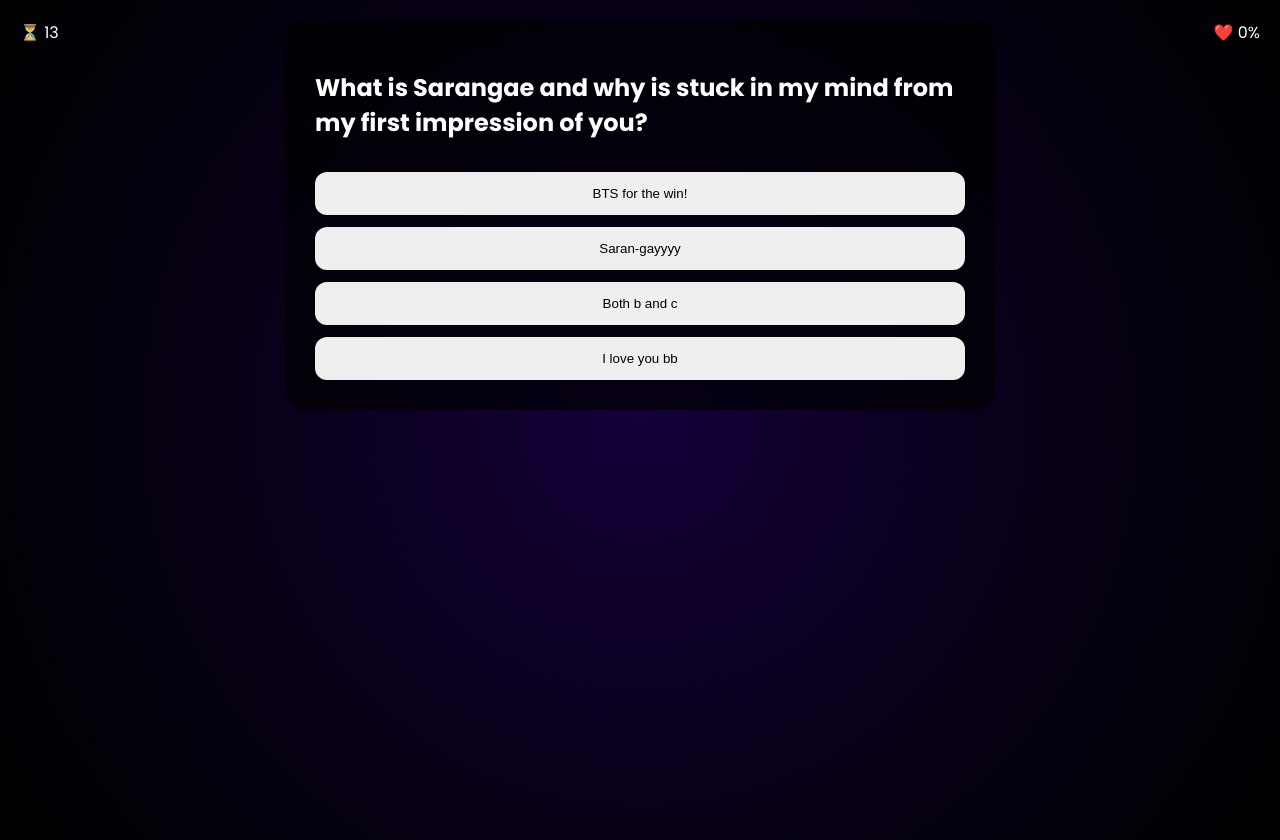
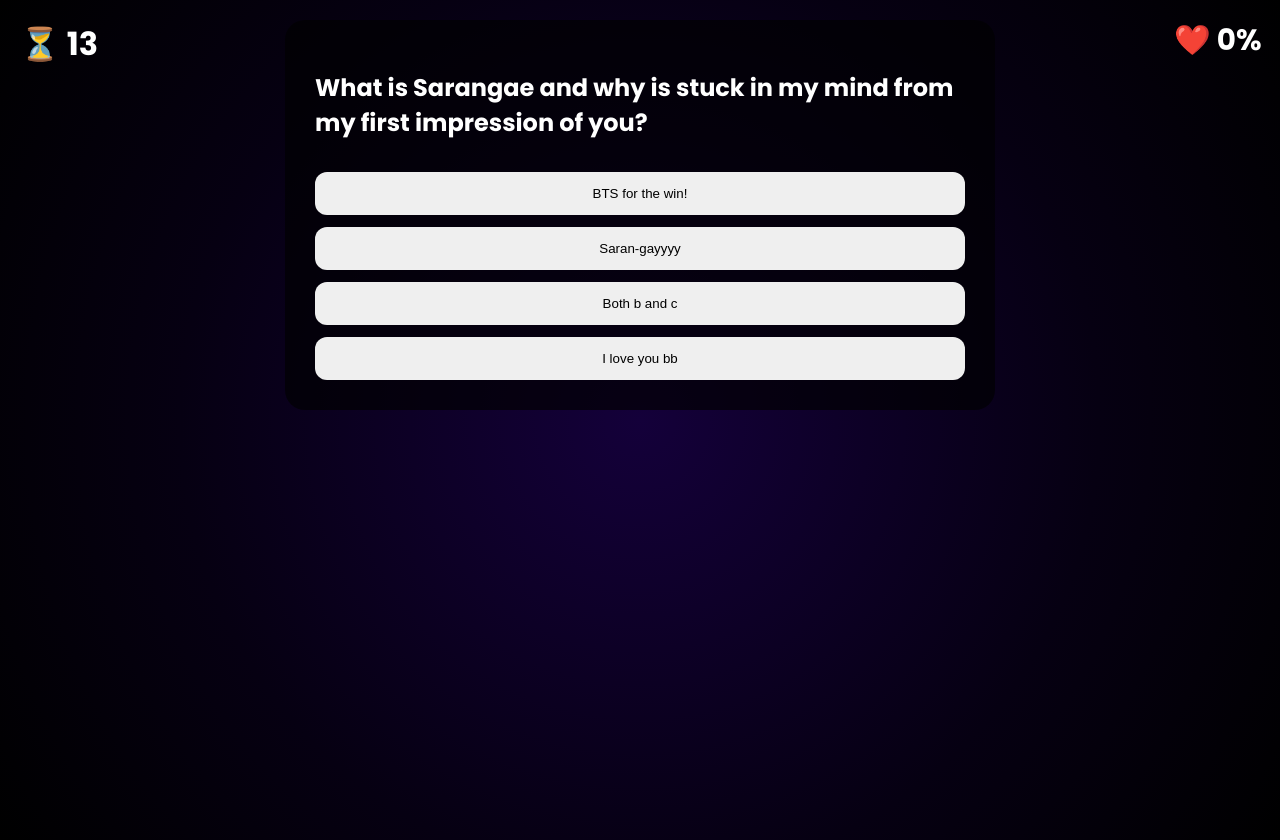
Before and after one commit to Artemis808/kaun-banega-valentine, a React (Vite) app: page / in a window 1280 px wide. Both pictures are taken after a click on the button "Enter The Experience ❤️". Built offline with nearby package versions, Linux system fonts and the light colour scheme.

Commit message:
Update App.jsx

```diff
--- a/src/App.jsx
+++ b/src/App.jsx
@@ -16,8 +16,7 @@ const questions = [
     image: "/kbv-images/1.jpg",
   },
   {
-    question:
-      "What was technically the first meal you made for me?",
+    question: "What was technically the first meal you made for me?",
     options: [
       "You is a snacc",
       "Bheja fryyy",
@@ -69,8 +68,9 @@ export default function App() {
   const [revealed, setRevealed] = useState(false);
   const [timer, setTimer] = useState(15);
   const [hearts, setHearts] = useState(0);
+  const [displayHearts, setDisplayHearts] = useState(0);
+  const [selected, setSelected] = useState(null);
   const [runaway, setRunaway] = useState({ x: 0, y: 0, scale: 1 });
-  const [selected, setSelected] = useState(null);
 
   const openingAudio = useRef(null);
   const questionAudio = useRef(null);
@@ -94,6 +94,23 @@ export default function App() {
     questionAudio.current.loop = true;
   }, []);
 
+  // LOVE METER SMOOTH COUNT
+  useEffect(() => {
+    if (displayHearts === hearts) return;
+
+    const interval = setInterval(() => {
+      setDisplayHearts((prev) => {
+        if (prev >= hearts) {
+          clearInterval(interval);
+          return hearts;
+        }
+        return prev + 1;
+      });
+    }, 18);
+
+    return () => clearInterval(interval);
+  }, [hearts]);
+
   // TIMER
   useEffect(() => {
     if (!started || revealed) return;
@@ -114,14 +131,20 @@ export default function App() {
     return () => clearInterval(interval);
   }, [qIndex, started, revealed]);
 
-  const startGame = () => {
-    openingAudio.current.volume = 0.5;
-    questionAudio.current.volume = 0.35;
+  const startGame = async () => {
+    try {
+      openingAudio.current.volume = 0.6;
+      await openingAudio.current.play();
 
-    openingAudio.current.play();
-    questionAudio.current.play();
+      setTimeout(() => {
+        questionAudio.current.volume = 0.35;
+        questionAudio.current.play();
+      }, 2500);
 
-    setStarted(true);
+      setStarted(true);
+    } catch {
+      setStarted(true);
+    }
   };
 
   const selectAnswer = (i) => {
@@ -133,6 +156,12 @@ export default function App() {
 
       const percent = qIndex === 3 ? 69 : Math.round(((qIndex + 1) / 5) * 100);
       setHearts(percent);
+
+      confetti({
+        particleCount: 60,
+        spread: 70,
+        origin: { y: 0.2 },
+      });
 
       if (q.finale) {
         questionAudio.current.pause();
@@ -154,6 +183,18 @@ export default function App() {
     setRunaway({ x: 0, y: 0, scale: 1 });
   };
 
+  const restartGame = () => {
+    finaleAudio.current?.pause();
+    questionAudio.current?.pause();
+
+    setQIndex(0);
+    setHearts(0);
+    setDisplayHearts(0);
+    setSelected(null);
+    setRevealed(false);
+    setStarted(false);
+  };
+
   const moveNo = () => {
     setRunaway({
       x: Math.random() * 250 - 125,
@@ -162,7 +203,7 @@ export default function App() {
     });
   };
 
-  // INTRO SCREEN
+  // INTRO
   if (!started) {
     return (
       <div style={styles.loader}>
@@ -191,9 +232,14 @@ export default function App() {
     <div style={styles.bg}>
       {q.finale && !revealed && <div style={styles.spotlight} />}
 
-      <div style={styles.heart}>
-        ❤️ {hearts}% {hearts === 69 && "(nice)"}
-      </div>
+      {/* LOVE METER */}
+      <motion.div
+        style={styles.heart}
+        animate={{ scale: [1, 1.15, 1] }}
+        transition={{ duration: 1.6, repeat: Infinity }}
+      >
+        ❤️ {displayHearts}% {displayHearts === 69 && "(nice)"}
+      </motion.div>
 
       <div style={styles.timer}>⏳ {timer}</div>
 
@@ -237,7 +283,7 @@ export default function App() {
                     ...styles.option,
                     ...(isSelected &&
                       isCorrect && {
-                        background: "linear-gradient(45deg,#FFD700,#ffed8a)",
+                        background: "linear-gradient(45deg,#FFD700,#fff0a8)",
                         boxShadow: "0 0 30px gold",
                         transform: "scale(1.06)",
                       }),
@@ -262,7 +308,17 @@ export default function App() {
                 Continue ❤️
               </button>
             ) : (
-              <h1>🎉 You just made me the happiest person alive ❤️</h1>
+              <>
+                <h1 style={styles.finalText}>
+                  ❤️ Happy Valentine’s Day
+                  <br />
+                  To My Forever Valentine ❤️
+                </h1>
+
+                <button style={styles.beginBtn} onClick={restartGame}>
+                  Play Again ❤️
+                </button>
+              </>
             )}
           </motion.div>
         )}
@@ -301,7 +357,6 @@ const styles = {
     background: "rgba(0,0,0,0.65)",
     padding: 30,
     borderRadius: 20,
-    backdropFilter: "blur(14px)",
   },
   option: {
     width: "100%",
@@ -310,7 +365,6 @@ const styles = {
     borderRadius: 12,
     border: "none",
     cursor: "pointer",
-    transition: "0.25s",
   },
   no: {
     padding: 14,
@@ -325,7 +379,6 @@ const styles = {
     borderRadius: 14,
     border: "none",
     cursor: "pointer",
-    fontSize: 16,
   },
   center: {
     minHeight: "100vh",
@@ -334,12 +387,35 @@ const styles = {
     justifyContent: "center",
     alignItems: "center",
     gap: 24,
+    padding: "40px 20px",
+    textAlign: "center",
   },
   image: {
     maxWidth: "85vw",
     maxHeight: "65vh",
     borderRadius: 20,
   },
-  heart: { position: "absolute", right: 20, top: 20 },
-  timer: { position: "absolute", left: 20, top: 20 },
+  finalText: {
+    fontSize: "clamp(34px, 7vw, 56px)",
+    textAlign: "center",
+    lineHeight: 1.15,
+    background: "linear-gradient(45deg,#FFD700,#fff0a8)",
+    WebkitBackgroundClip: "text",
+    color: "transparent",
+    fontWeight: "800",
+  },
+  heart: {
+    position: "absolute",
+    right: 20,
+    top: 20,
+    fontSize: "clamp(20px,3.5vw,28px)",
+    fontWeight: "700",
+  },
+  timer: {
+    position: "absolute",
+    left: 20,
+    top: 20,
+    fontSize: "clamp(22px,4vw,32px)",
+    fontWeight: "700",
+  },
 };
```
